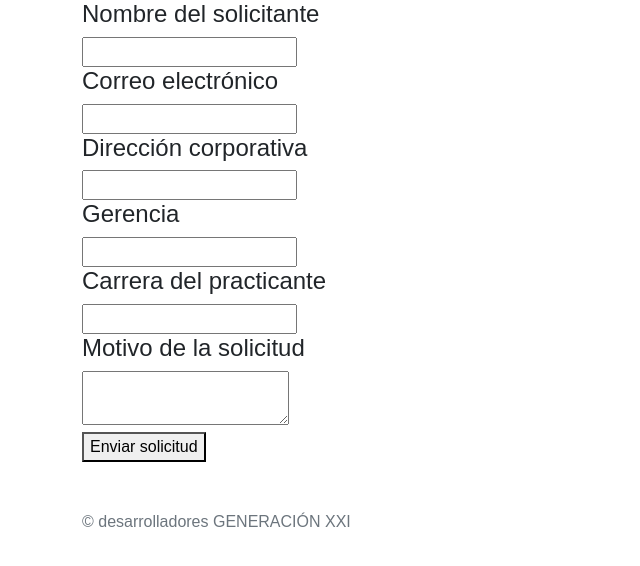
After one commit to YesidSanabria/Proyecto-Generacion-XXI, a Flask app: page /solicitudes in a window 1280 px wide. The commit adds this page. Shown: the top 566 px of the page, without its empty margins (0-640 px from the left). Run offline with Flask 2, Linux system fonts and the light colour scheme.

Commit message:
Prototipo solicitud practicantes

```diff
--- a/app/modules/crud.py
+++ b/app/modules/crud.py
@@ -55,7 +55,6 @@ def createNewStudent(email):
         }
     ref.child(email.replace('.','')).set(initData)
 
-
 def cedulas():
     ref = db.reference('Estudiantes')
     all = ref.get()
@@ -88,3 +87,7 @@ def cedulas():
     print(info4)
 
     return info5
+
+def addRequest(req):
+    ref = db.reference('Solicitudes')
+    ref.push(req)
--- /dev/null
+++ b/app/modules/demand.py
@@ -0,0 +1,15 @@
+from flask import render_template, request
+import modules.crud as crud
+
+def demand():
+    if request.method == 'POST':
+        solicitud = {}
+        solicitud['Direccion'] = request.form['direccion']
+        solicitud['Gerencia'] = request.form['gerencia']
+        solicitud['Profesion'] = request.form['profesion']
+        solicitud['Motivo'] = request.form['motivo']
+        solicitud['Nombre'] = request.form['nombre']
+        solicitud['Email'] = request.form['email']
+        crud.addRequest(solicitud)
+        return render_template('index.html')
+    return render_template('solicitudes.html')
--- a/app/routes.py
+++ b/app/routes.py
@@ -10,6 +10,7 @@ import modules.passw as pw
 import modules.admin as ad
 import modules.form as fm
 import modules.profile as pf
+import modules.demand as dm
 
 app = Flask(__name__)
 
@@ -40,6 +41,10 @@ def forgot_password():
 @app.route('/home', methods=['GET', 'POST'])
 def home():
     return render_template('home.html')
+
+@app.route('/solicitudes', methods=['GET', 'POST'])
+def solicitudes():
+    return dm.demand()
 # --------------------------------------REGISTRO E INICIO DE SESION-------------------------------------
 
 
--- a/app/templates/index.html
+++ b/app/templates/index.html
@@ -42,6 +42,8 @@
         <div class="row">
           <div class="col-sm">
             <a href="/forgot_password" class="text-decoration-none" style="position: relative;left: 95px;">Olvidé mi contraseña</a>
+            <br>
+            <a href="/solicitudes" class="text-decoration-none" style="position: relative;left: 95px;">Solicita un practicante</a>
           </div>
         </div>
      </div>
--- /dev/null
+++ b/app/templates/solicitudes.html
@@ -0,0 +1,41 @@
+{% extends "base.html" %}
+
+{% block content %}
+
+<body>
+<div class="container">
+    <div class="row">
+        <form action="/solicitudes" method="post">
+            <h4>Nombre del solicitante</h4>
+            <input type="text" required="required" name="nombre">
+            <h4>Correo electrónico</h4>
+            <input type="email" required="required" name="email">
+            <h4>Dirección corporativa</h4>
+            <input type="text" required="required" name="direccion">
+            <h4>Gerencia</h4>
+            <input type="text" required="required" name="gerencia">
+            <h4>Carrera del practicante</h4>
+            <input type="text" required="required" name="profesion">
+            <h4>Motivo de la solicitud</h4>
+            <textarea required="required" name="motivo"></textarea>
+            <br>
+            <button type="submit">Enviar solicitud</button>
+        </form>
+
+        </div>
+    </div>
+</div>
+</body>
+
+<br>
+<br>
+
+<footer>
+    <div class="container">
+        <div class="row">
+            <p class="copyright text-muted"> &copy; desarrolladores GENERACIÓN XXI </p>
+        </div>
+    </div>
+<footer>
+
+{% endblock %}
```
